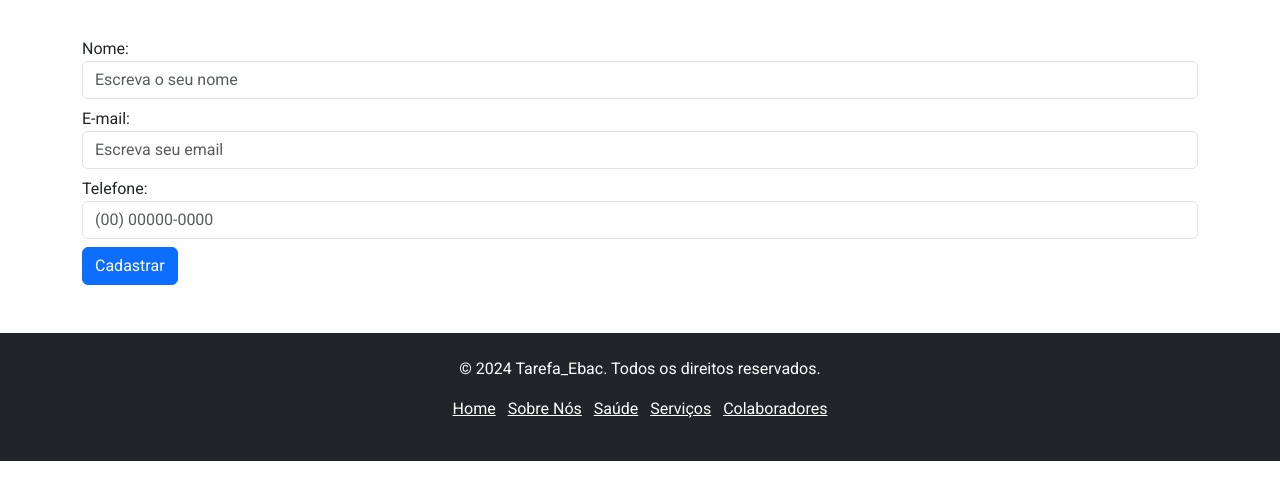
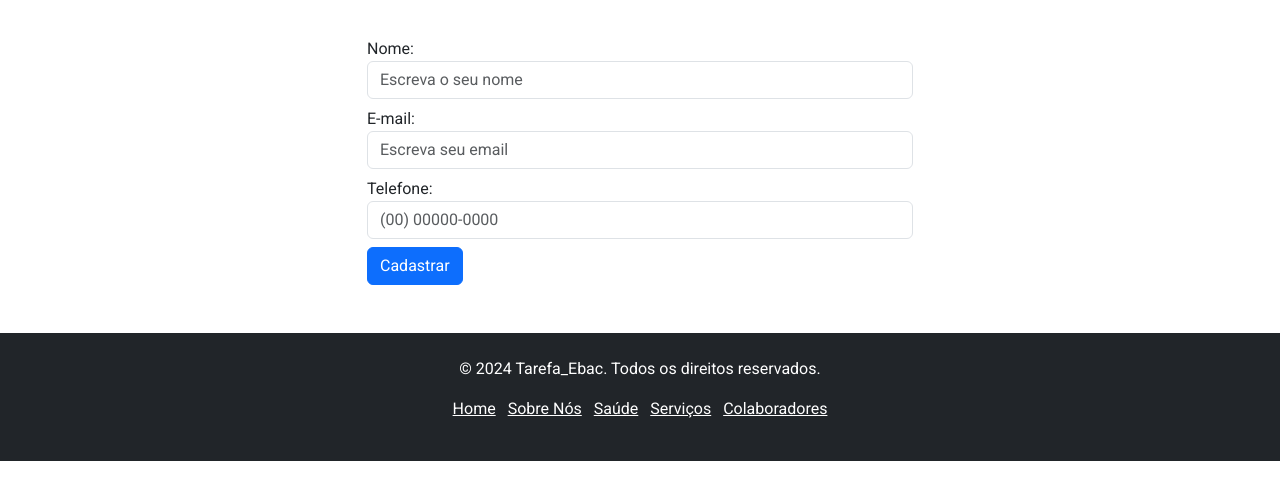
Before and after one commit to Fernando-Psy/exercicio_bootstrap, a plain HTML site: page index.html in a window 1280 px wide. Shown: the part 145-644 px from the top of the page. Drawn offline with nearby package versions, Linux system fonts and the light colour scheme.

Commit message:
19092024

```diff
--- a/index.html
+++ b/index.html
@@ -36,7 +36,10 @@
     <!-- Header Fim -->
     <!-- Formulário Início -->
     <div class="container mt-5">
-        <h2 class="text-center">Seja um dos nossos Colaboradores</h2>
+        <div class="row justify-content-center">
+            <div class="col-md-6">
+                <div>
+                    <h2 class="text-center">Seja um dos nossos Colaboradores</h2>
         <form>
             <div class="form-group">
                 <label for="nome">Nome:</label>
@@ -54,6 +57,9 @@
                 <button type="submit" class="btn btn-primary">Cadastrar</button>
             </div>
         </form>
+                </div>
+            </div>
+        </div>
     </div>
     <!--Formulério fim-->
     <!--Footer início-->
```
